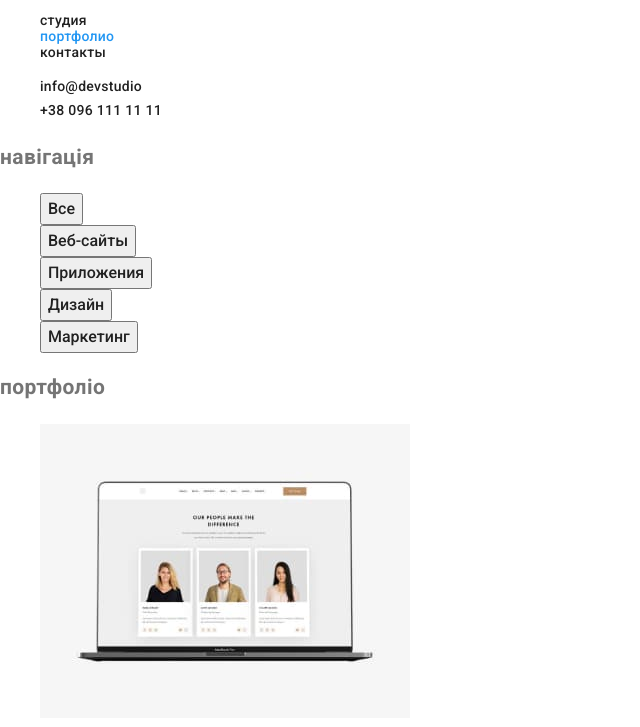
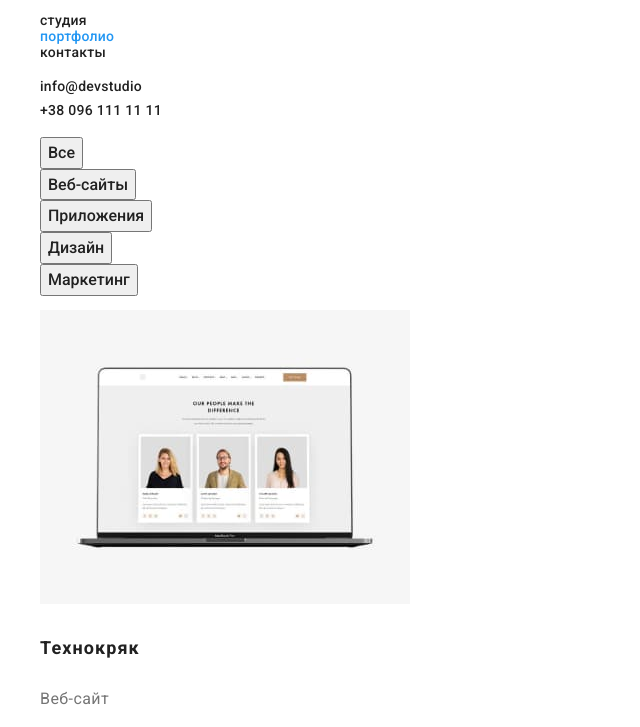
Before and after one commit to osipm/goit-markup-hw-02, a plain HTML site: page portfolio.html in a window 1280 px wide. Shown: the part 33-760 px from the top of the page, without its empty margins (0-640 px from the left). Drawn offline with nearby package versions, Linux system fonts and the light colour scheme.

Commit message:
zauvazennay mentora

```diff
--- a/css/styles.css
+++ b/css/styles.css
@@ -36,6 +36,17 @@ body{
     line-height: 1.19;
     letter-spacing: 0.03em;
     }
+
+.visually-hidden {
+    position: absolute;
+    width: 1px;
+    height: 1px;
+    border: 0;
+    margin: -1px;
+    padding: 0;
+    clip: rect(0 0 0 0);
+    overflow: hidden;
+}
 
 .logo-header{color:var(--link-cl);}
 
--- a/portfolio.html
+++ b/portfolio.html
@@ -30,7 +30,7 @@
     <!--секцыя шапка-->
     <main>
       <section>
-        <h1>навігація</h1>
+        <h1 class="visually-hidden">навігація</h1>
         <ul class="list">
           <li><button class="btn-filtr" type="button">Все</a></button>
           <li><button class="btn-filtr" type="button">Веб-сайты</a></button>
@@ -41,7 +41,7 @@
       </section>
 
       <section>
-        <h2>портфоліо</h2>
+        <h2 class="visually-hidden">портфоліо</h2>
         <ul class="list">
           <li>
             <img
```
Also changed, not shown: index.html (+1 -1 lines).
